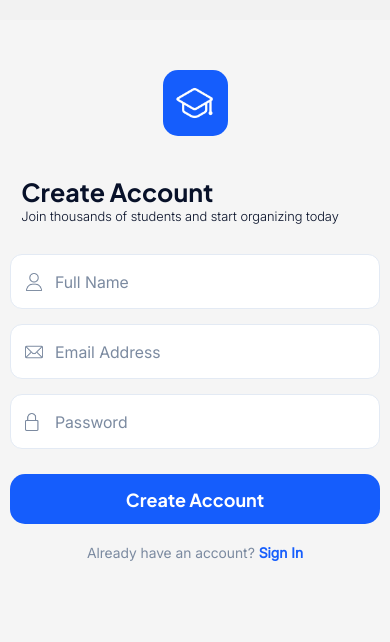
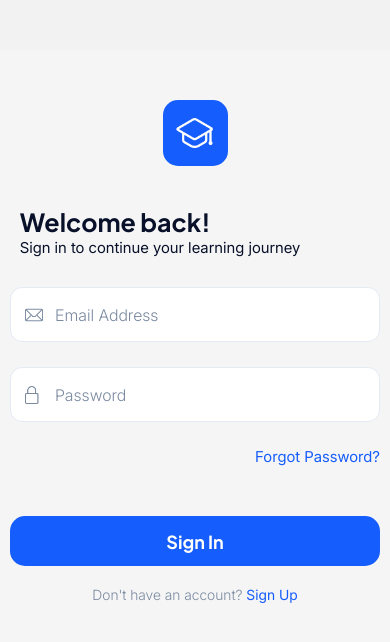
Before and after one commit to SecureAuditX/student-task-manager, a React Native app: screen /Auth in a window 390 px wide. Shown: the top 642 px of the page. Built offline with nearby package versions, Linux system fonts and the light colour scheme.

Commit message:
I added react-native-navigation/bottom-tabs navigator to the dashboard, and updated how the files are being routes

```diff
--- a/App.js
+++ b/App.js
@@ -3,14 +3,9 @@ import { NavigationContainer } from '@react-navigation/native';
 import { createNativeStackNavigator } from '@react-navigation/native-stack';
 import * as SplashScreen from 'expo-splash-screen'; // Recommended for a smooth start
 import { useEffect } from 'react';
-
-import Signup from './screens/auth/Signup'
-import Login from './screens/auth/Login';
-import Success from './screens/Success';
-import HomeScreen from './screens/home/Home';
-import NewTaskScreen from './screens/home/NewTask';
-import TaskCard from './components/TaskCard';
 import TaskProvider from './context/TaskContext';
+import RootNavigator from "./navigation/RootNavigator"
+import AuthProvider from './context/AuthContext';
 
 // Keep the splash screen visible while fonts load
 SplashScreen.preventAutoHideAsync();
@@ -39,18 +34,12 @@ export default function App() {
   }
 
   return (
+    <AuthProvider>
     <TaskProvider>
     <NavigationContainer>
-      <Stack.Navigator screenOptions={{ headerShown: false }}>
-        <Stack.Screen name="Signup" component={Signup} />
-        <Stack.Screen name="Login" component={Login} />
-        <Stack.Screen name="SuccessScreen" component={Success} />
-        <Stack.Screen name="Home" component={HomeScreen} />
-        <Stack.Screen name="NewTask" component={NewTaskScreen} />
-        <Stack.Screen name="TaskCard" component={TaskCard} />
-
-      </Stack.Navigator>
+      <RootNavigator />
     </NavigationContainer>
     </TaskProvider>
+    </AuthProvider>
   );
 }
--- /dev/null
+++ b/context/AuthContext.js
@@ -0,0 +1,18 @@
+import { createContext, useState } from 'react'
+
+export const AuthContext = createContext()
+
+function AuthProvider({ children }){
+    const [isAuthenticated, setIsAuthenticated] = useState(false)
+
+    const login = () => setIsAuthenticated(true)
+    const logout = () => setIsAuthenticated(false)
+
+    return (
+        <AuthContext.Provider value={{isAuthenticated, login, logout}}>
+            {children}
+        </AuthContext.Provider>
+    )
+}
+
+export default AuthProvider
--- /dev/null
+++ b/navigation/AppStack.js
@@ -0,0 +1,17 @@
+import { createNativeStackNavigator } from "@react-navigation/native-stack";
+import AppTabs from "./AppTabs";
+import NewTaskScreen from '../screens/home/NewTask'
+
+const Stack = createNativeStackNavigator()
+
+function AppStack(){
+    return (
+        <Stack.Navigator screenOptions={{headerShown: false}}>
+            <Stack.Screen name="Tabs" component={AppTabs} />
+            <Stack.Screen name="NewTask" component={NewTaskScreen} />
+
+        </Stack.Navigator>
+    )
+}
+
+export default AppStack
--- /dev/null
+++ b/navigation/AppTabs.js
@@ -0,0 +1,14 @@
+import { createBottomTabNavigator } from "@react-navigation/bottom-tabs";
+import HomeScreen from "../screens/home/Home";
+
+const Tab = createBottomTabNavigator()
+
+function AppTabs(){
+    return (
+        <Tab.Navigator screenOptions={{headerShown: false}}>
+            <Tab.Screen name="Home" component={HomeScreen} />
+        </Tab.Navigator>
+    )
+}
+
+export default AppTabs
--- /dev/null
+++ b/navigation/AuthStack.js
@@ -0,0 +1,16 @@
+import { createNativeStackNavigator } from "@react-navigation/native-stack";
+import Login from "../screens/auth/Login";
+import Signup from "../screens/auth/Signup";
+
+const Stack = createNativeStackNavigator()
+
+function AuthStack(){
+    return(
+        <Stack.Navigator screenOptions={{headerShown: false}}>
+            <Stack.Screen name="Login" component={Login} />
+            <Stack.Screen name="Signup" component={Signup} />
+        </Stack.Navigator>
+    )
+}
+
+export default AuthStack
--- /dev/null
+++ b/navigation/RootNavigator.js
@@ -0,0 +1,24 @@
+import { createNativeStackNavigator } from "@react-navigation/native-stack";
+import AuthStack from "./AuthStack";
+import AppStack from "./AppStack";
+import { AuthContext } from "../context/AuthContext";
+import { useContext } from "react";
+
+const Stack = createNativeStackNavigator()
+
+function RootNavigator(){
+    const { isAuthenticated } = useContext(AuthContext)
+
+    return (
+        <Stack.Navigator screenOptions={{headerShown: false}}>
+            {isAuthenticated ? (
+                 <Stack.Screen name="App" component={AppStack} />
+            ) : (
+                <Stack.Screen name="Auth" component={AuthStack} />
+            )}
+
+        </Stack.Navigator>
+    )
+}
+
+export default RootNavigator
--- a/screens/auth/Login.js
+++ b/screens/auth/Login.js
@@ -9,11 +9,15 @@ import {
 } from 'react-native'
 import { useState } from 'react'
 import { SafeAreaView } from 'react-native-safe-area-context'
+import { useContext } from 'react'
+import { AuthContext } from '../../context/AuthContext'
 
 function Login({navigation}) {
     const [email, setEmail] = useState("");
     const [password, setPassword] = useState("")
     const [errors, setErrors] = useState({})
+
+    const { login } = useContext(AuthContext)
 
     const validateInput = () => {
         let errors = {}
@@ -32,8 +36,9 @@ function Login({navigation}) {
             setEmail("")
             setPassword("")
             setErrors({})
+            login()  // this switches Auth -> AppTabs
         }
-        navigation.replace("Home")
+
     }
 
     return(
```
